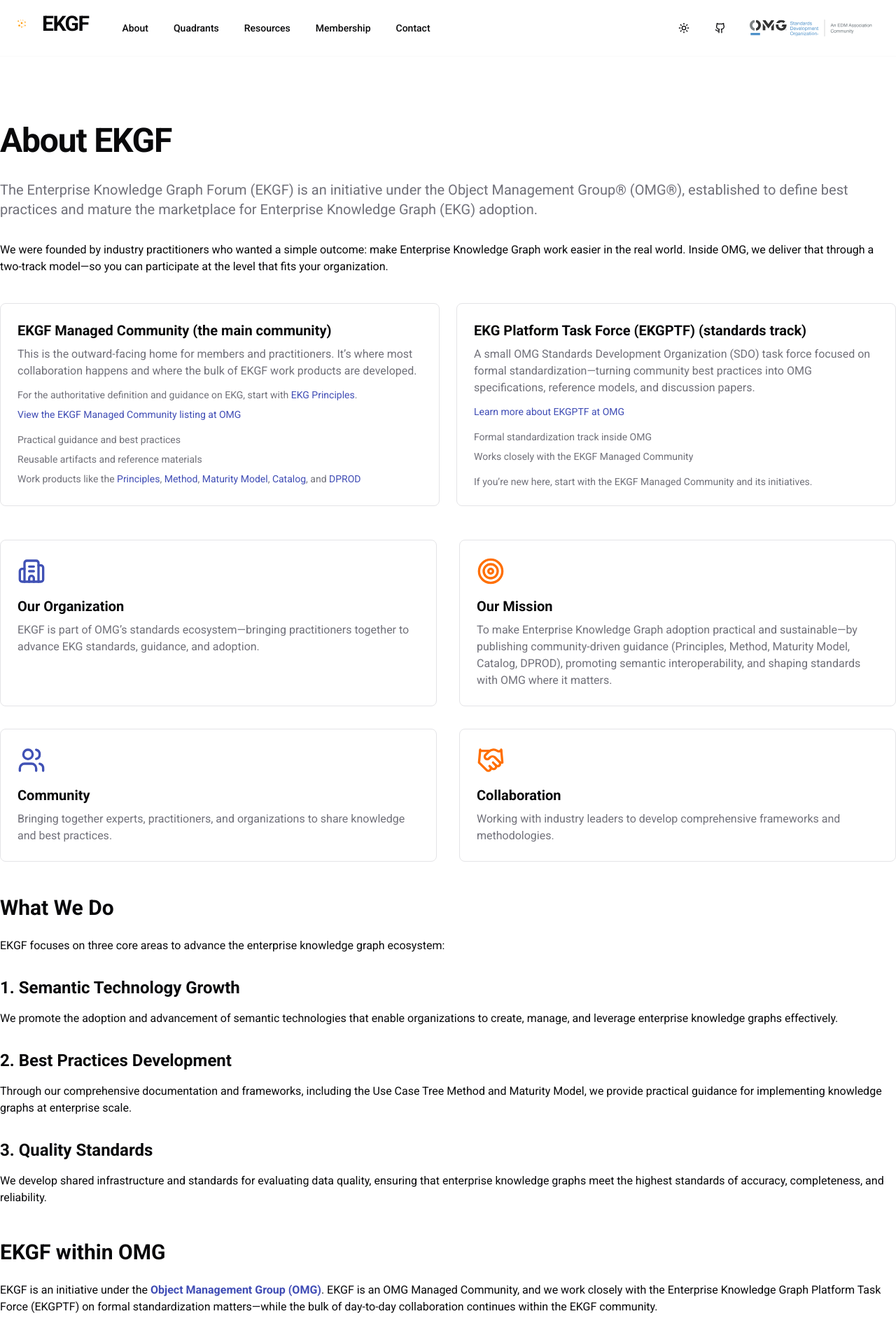
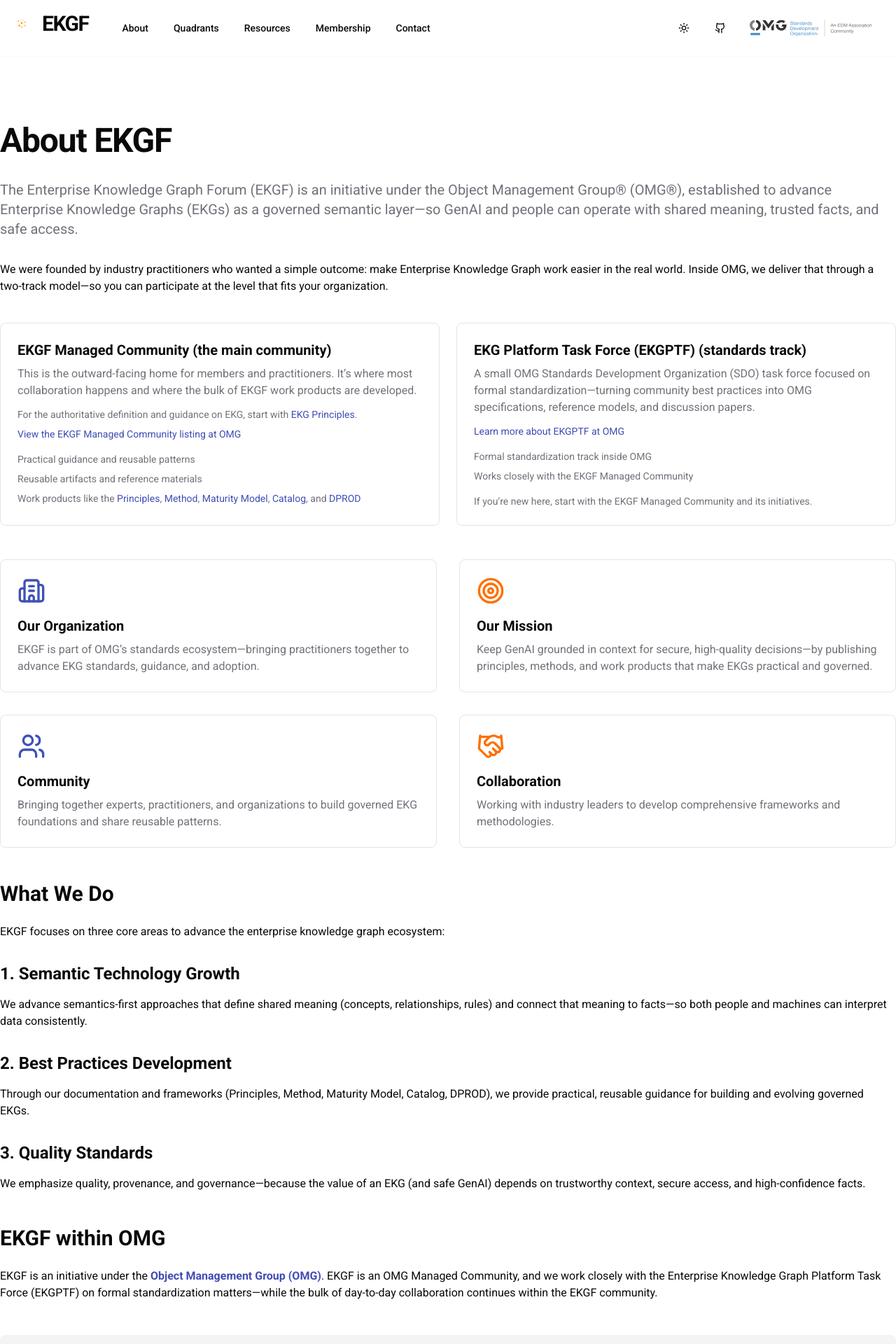
Before and after one commit to EKGF/ekgf-website, a Next.js app: page /about in a window 1280 px wide. Shown: the top 1920 px of the page at 70% size. Built offline with nearby package versions, Linux system fonts and the light colour scheme.

Commit message:
docs: align site copy with GenAI-grounding mission
- Update global metadata and key page copy to match the new EKGF tone
- Emphasize governed EKGs as a semantic layer that keeps GenAI grounded in context

```diff
--- a/src/app/about/page.tsx
+++ b/src/app/about/page.tsx
@@ -11,7 +11,7 @@
 export const metadata = {
   title: "About | EKGF",
   description:
-    "Learn about the Enterprise Knowledge Graph Forum and our mission to promote semantic standards and best practices.",
+    "Learn about the Enterprise Knowledge Graph Forum (EKGF) at OMG and our mission: keep GenAI grounded in context for secure, high-quality decisions.",
 };
 
 export default function AboutPage() {
@@ -26,8 +26,10 @@
           <p className="text-xl text-muted-foreground mb-8">
             The Enterprise Knowledge Graph Forum (EKGF) is an
             initiative under the Object Management Group® (OMG®),
-            established to define best practices and mature the
-            marketplace for Enterprise Knowledge Graph (EKG) adoption.
+            established to advance Enterprise Knowledge Graphs (EKGs)
+            as a governed semantic layer—so GenAI and people can
+            operate with shared meaning, trusted facts, and safe
+            access.
           </p>
 
           <p>
@@ -71,7 +73,7 @@
                 </a>
               </p>
               <ul className="mt-4 space-y-2 text-sm text-muted-foreground">
-                <li>Practical guidance and best practices</li>
+                <li>Practical guidance and reusable patterns</li>
                 <li>Reusable artifacts and reference materials</li>
                 <li>
                   Work products like the{" "}
@@ -163,11 +165,10 @@
                 Our Mission
               </h3>
               <p className="text-muted-foreground">
-                To make Enterprise Knowledge Graph adoption practical
-                and sustainable—by publishing community-driven
-                guidance (Principles, Method, Maturity Model, Catalog,
-                DPROD), promoting semantic interoperability, and
-                shaping standards with OMG where it matters.
+                Keep GenAI grounded in context for secure,
+                high-quality decisions—by publishing principles,
+                methods, and work products that make EKGs practical
+                and governed.
               </p>
             </div>
 
@@ -178,7 +179,8 @@
               </h3>
               <p className="text-muted-foreground">
                 Bringing together experts, practitioners, and
-                organizations to share knowledge and best practices.
+                organizations to build governed EKG foundations and
+                share reusable patterns.
               </p>
             </div>
 
@@ -207,29 +209,30 @@
             1. Semantic Technology Growth
           </h3>
           <p>
-            We promote the adoption and advancement of semantic
-            technologies that enable organizations to create, manage,
-            and leverage enterprise knowledge graphs effectively.
+            We advance semantics-first approaches that define shared
+            meaning (concepts, relationships, rules) and connect that
+            meaning to facts—so both people and machines can interpret
+            data consistently.
           </p>
 
           <h3 className="text-2xl font-semibold mt-8 mb-4">
             2. Best Practices Development
           </h3>
           <p>
-            Through our comprehensive documentation and frameworks,
-            including the Use Case Tree Method and Maturity Model, we
-            provide practical guidance for implementing knowledge
-            graphs at enterprise scale.
+            Through our documentation and frameworks (Principles,
+            Method, Maturity Model, Catalog, DPROD), we provide
+            practical, reusable guidance for building and evolving
+            governed EKGs.
           </p>
 
           <h3 className="text-2xl font-semibold mt-8 mb-4">
             3. Quality Standards
           </h3>
           <p>
-            We develop shared infrastructure and standards for
-            evaluating data quality, ensuring that enterprise
-            knowledge graphs meet the highest standards of accuracy,
-            completeness, and reliability.
+            We emphasize quality, provenance, and governance—because
+            the value of an EKG (and safe GenAI) depends on
+            trustworthy context, secure access, and high-confidence
+            facts.
           </p>
 
           <h2 className="text-3xl font-bold mt-12 mb-6">
--- a/src/app/catalog/page.tsx
+++ b/src/app/catalog/page.tsx
@@ -3,7 +3,7 @@
 export const metadata = {
   title: "EKG Catalog | EKGF",
   description:
-    "Browse the catalog of EKG components, patterns, and best practices for building knowledge graphs.",
+    "Browse the catalog of reusable EKG components and implementation patterns for building governed knowledge graphs.",
 };
 
 export default function CatalogRedirectPage() {
--- a/src/app/contact/page.tsx
+++ b/src/app/contact/page.tsx
@@ -12,7 +12,7 @@
 export const metadata = {
   title: "Contact | EKGF",
   description:
-    "Get in touch with the Enterprise Knowledge Graph Forum team. We are here to help with your EKG journey.",
+    "Get in touch with the Enterprise Knowledge Graph Forum team. Let’s talk about governed EKGs and keeping GenAI grounded in context.",
 };
 
 export default function ContactPage() {
@@ -24,8 +24,8 @@
             Get in Touch
           </h1>
           <p className="text-xl text-muted-foreground">
-            Have questions about enterprise knowledge graphs? We are
-            here to help.
+            Have questions about Enterprise Knowledge Graphs, governed
+            access, or safe GenAI? We are here to help.
           </p>
         </div>
 
--- a/src/app/layout.tsx
+++ b/src/app/layout.tsx
@@ -22,7 +22,7 @@
 export const metadata: Metadata = {
   title: "Enterprise Knowledge Graph | EKGF",
   description:
-    "Promoting semantic standards and best practices to support the growing enterprise knowledge graph marketplace. Explore the Use Case Tree Method, EKG Catalog, Maturity Model, and Principles.",
+    "Keep GenAI grounded in context for secure, high-quality decisions. Explore EKGF’s principles, methods, and work products for building governed Enterprise Knowledge Graphs.",
   keywords: [
     "Enterprise Knowledge Graph",
     "EKG",
@@ -40,7 +40,7 @@
   openGraph: {
     title: "Enterprise Knowledge Graph",
     description:
-      "Promoting semantic standards and best practices for enterprise knowledge graphs",
+      "Keep GenAI grounded in context for secure, high-quality decisions.",
     url: "https://ekgf.org",
     siteName: "EKGF",
     type: "website",
@@ -49,7 +49,7 @@
     card: "summary_large_image",
     title: "Enterprise Knowledge Graph",
     description:
-      "Promoting semantic standards and best practices for enterprise knowledge graphs",
+      "Keep GenAI grounded in context for secure, high-quality decisions.",
     site: "@EKG_Foundation",
   },
 };
--- a/src/app/maturity/page.tsx
+++ b/src/app/maturity/page.tsx
@@ -3,7 +3,7 @@
 export const metadata = {
   title: "Maturity Model | EKGF",
   description:
-    "Assess and improve your EKG implementation with our comprehensive maturity assessment framework.",
+    "Assess and improve your governed EKG implementation with our maturity assessment framework.",
 };
 
 export default function MaturityRedirectPage() {
--- a/src/app/membership/page.tsx
+++ b/src/app/membership/page.tsx
@@ -19,7 +19,7 @@
 export const metadata = {
   title: "Membership | EKGF",
   description:
-    "Join the Enterprise Knowledge Graph Forum (EKGF). Learn how membership works across the OMG Managed Community and the EKG Platform Task Force (EKGPTF).",
+    "Join the Enterprise Knowledge Graph Forum (EKGF). Help keep GenAI grounded in context through governed Enterprise Knowledge Graphs, and learn how membership works across OMG.",
 };
 
 const omgManagedCommunityUrl =
--- a/src/app/method/page.tsx
+++ b/src/app/method/page.tsx
@@ -3,7 +3,7 @@
 export const metadata = {
   title: "Use Case Tree Method | EKGF",
   description:
-    "A comprehensive method to develop an Enterprise Knowledge Graph through use case trees and structured implementation.",
+    "A business-owned method to deliver governed EKG capabilities—one use case at a time—and keep GenAI grounded in context.",
 };
 
 export default function MethodRedirectPage() {
--- a/src/app/principles/page.tsx
+++ b/src/app/principles/page.tsx
@@ -3,7 +3,7 @@
 export const metadata = {
   title: "Principles & Manifesto | EKGF",
   description:
-    "Core principles and manifesto for Enterprise Knowledge Graphs, guiding strategic implementation.",
+    "Core principles for Enterprise Knowledge Graphs—guiding governed implementation and keeping GenAI grounded in context.",
 };
 
 export default function PrinciplesRedirectPage() {
--- a/src/components/DocumentationGrid.tsx
+++ b/src/components/DocumentationGrid.tsx
@@ -64,8 +64,9 @@
             Documentation & Resources
           </h2>
           <p className="mx-auto max-w-2xl text-lg text-muted-foreground">
-            Explore our comprehensive documentation to build and
-            deploy enterprise knowledge graphs
+            Explore principles, methods, and work products to build
+            governed enterprise knowledge graphs and keep GenAI
+            grounded in context
           </p>
         </div>
 
@@ -76,7 +77,7 @@
               <a key={site.url} href={site.url} className="group">
                 <Card className="h-full transition-all duration-300 hover:shadow-lg hover:-translate-y-1 border-2 hover:border-[#4051b5]">
                   <CardHeader>
-                    <div className="mb-4 flex h-12 w-12 items-center justify-center rounded-lg bg-gradient-to-br from-[#4051b5] to-[#303f9f] text-white">
+                    <div className="mb-4 flex h-12 w-12 items-center justify-center rounded-lg bg-linear-to-br from-[#4051b5] to-[#303f9f] text-white">
                       <Icon className="h-6 w-6" />
                     </div>
                     <CardTitle className="text-xl group-hover:text-[#4051b5] transition-colors">
--- a/src/components/Footer.tsx
+++ b/src/components/Footer.tsx
@@ -9,8 +9,9 @@
           <div>
             <h3 className="mb-4 text-lg font-semibold">About EKGF</h3>
             <p className="text-sm text-muted-foreground">
-              Enterprise Knowledge Graph - Promoting semantic
-              standards and best practices.
+              Keep GenAI grounded in context for secure, high-quality
+              decisions. EKGF is the Enterprise Knowledge Graph Forum
+              at OMG.
             </p>
           </div>
 
```
Also changed, not shown: src/app/resources/page.tsx (+7 -6 lines).
